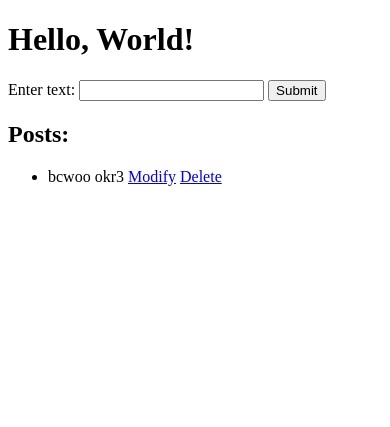
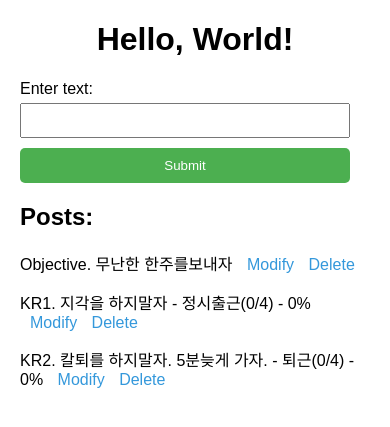
Before and after one commit to channi02/bcwootest, a Flask app: page / in a window 390 px wide. Shown: the top 427 px of the page. Run offline with Flask 3, Linux system fonts and the light colour scheme.

Commit message:
모바일에서도 좀더 잘보이게 수정

```diff
--- a/flasktutorial/data.txt
+++ b/flasktutorial/data.txt
@@ -1 +1,3 @@
-5ae540d6-936d-4cb7-bdd1-1888fd130288,bcwoo okr3
+b27bf2df-7487-437d-ab8c-0202cdfc9e99,Objective. 무난한 한주를보내자
+31c42d8d-bb7d-40be-bbb3-7438c3b44db4,KR1. 지각을 하지말자 - 정시출근(0/4) - 0%
+9efc3950-d596-4ab1-a586-3bba65602c8d,KR2. 칼퇴를 하지말자. 5분늦게 가자. - 퇴근(0/4) - 0%
--- a/flasktutorial/templates/index.html
+++ b/flasktutorial/templates/index.html
@@ -4,6 +4,66 @@
     <meta charset="UTF-8">
     <meta name="viewport" content="width=device-width, initial-scale=1.0">
     <title>Hello World App</title>
+    <style>
+        body {
+            font-family: Arial, sans-serif;
+            margin: 20px;
+        }
+
+        h1 {
+            text-align: center;
+        }
+
+        form {
+            margin-bottom: 20px;
+        }
+
+        label {
+            display: block;
+            margin-bottom: 5px;
+        }
+
+        input {
+            width: 100%;
+            padding: 8px;
+            margin-bottom: 10px;
+            box-sizing: border-box;
+        }
+
+        button {
+            background-color: #4CAF50;
+            color: white;
+            padding: 10px;
+            border: none;
+            border-radius: 5px;
+            cursor: pointer;
+        }
+
+        ul {
+            list-style-type: none;
+            padding: 0;
+        }
+
+        li {
+            margin-bottom: 15px;
+        }
+
+        a {
+            text-decoration: none;
+            color: #3498db;
+            margin-left: 10px;
+        }
+
+        @media screen and (max-width: 600px) {
+            input {
+                width: calc(100% - 20px);
+            }
+
+            button {
+                width: calc(100% - 20px);
+            }
+        }
+    </style>
 </head>
 <body>
     <h1>Hello, World!</h1>
```
Also changed, not shown: flasktutorial/templates/modify.html (+45 -0 lines), 2 other files.
